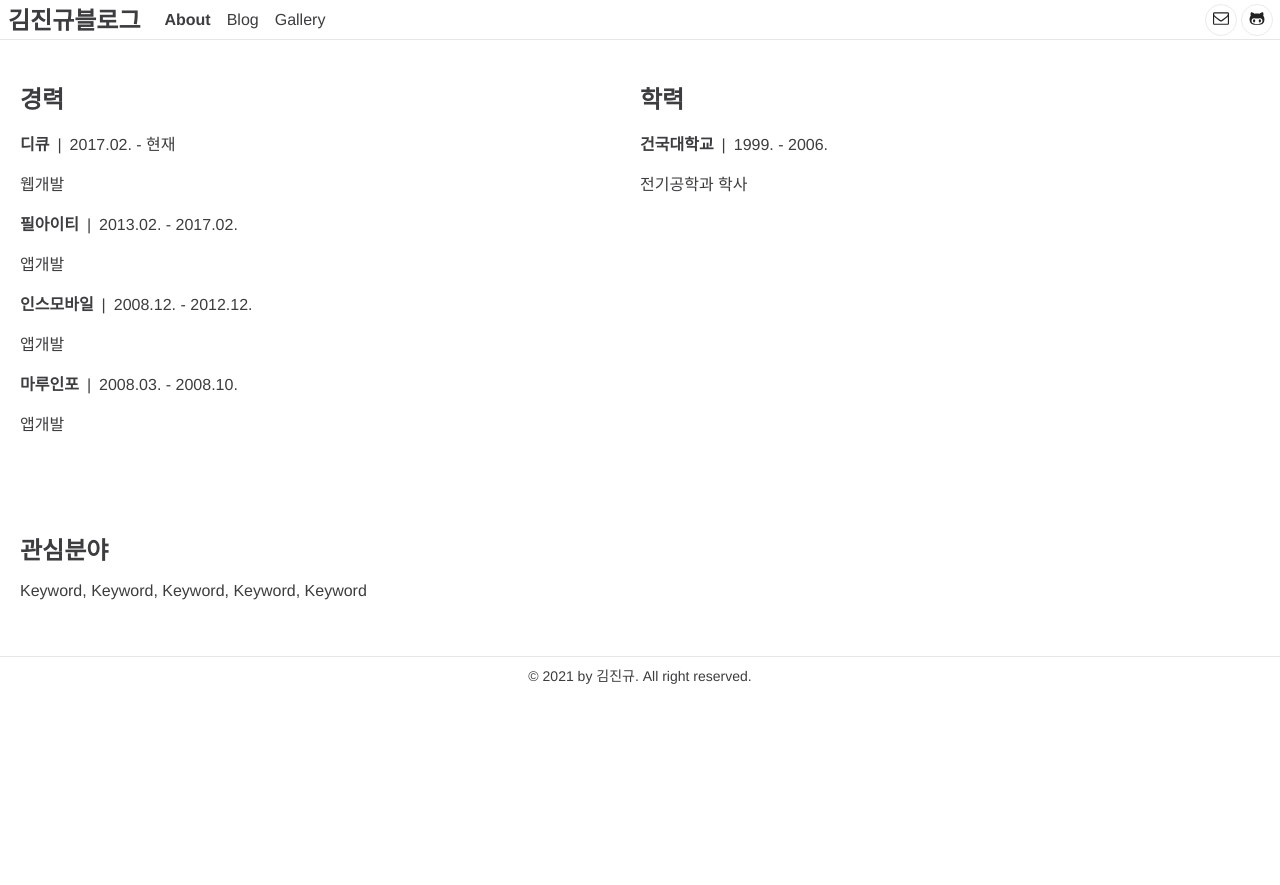
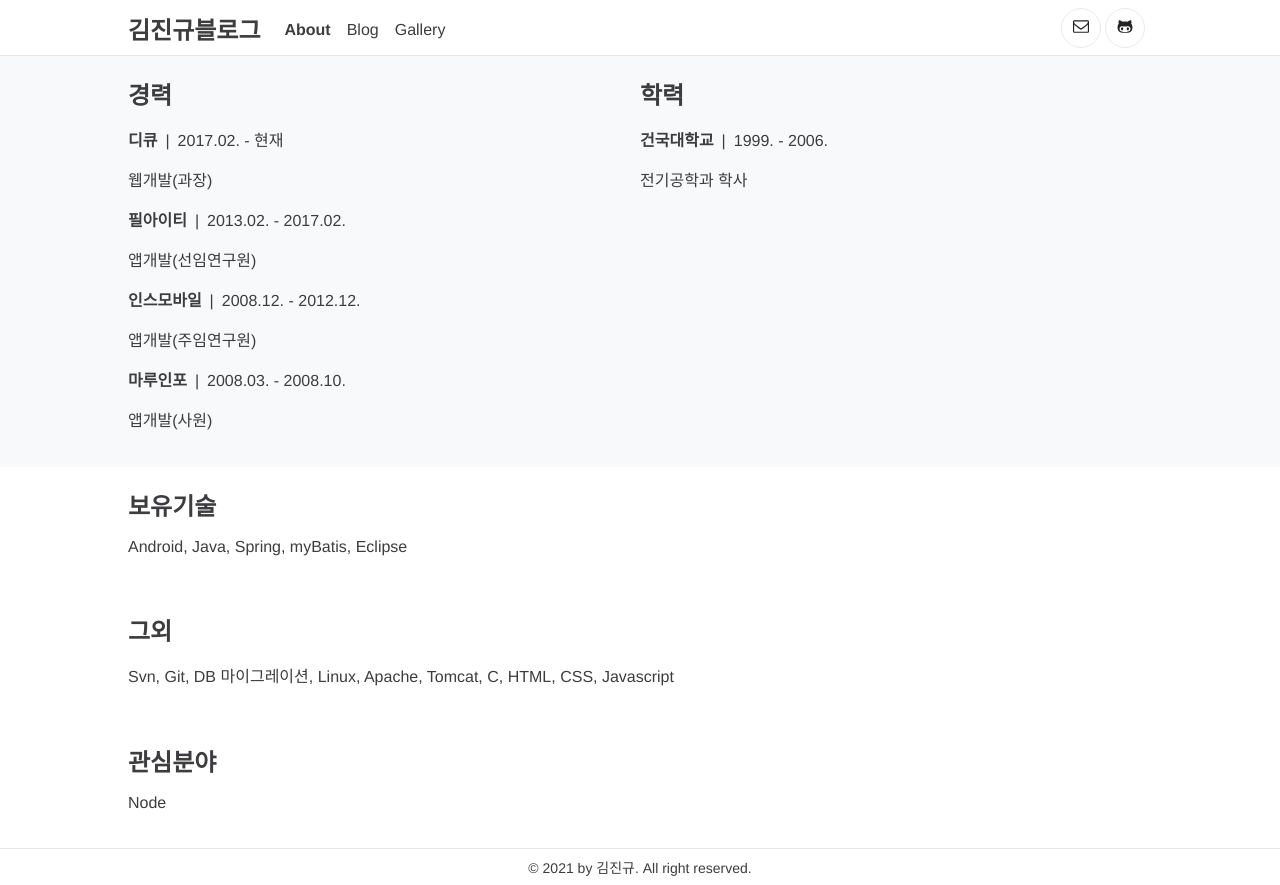
Before and after one commit to RedPeanut/redpeanut.github.io.src-archived, a Gatsby site: page /about in a window 1280 px wide. Before the commit the page ends 800 px from the top, so only its background shows below. Built offline with nearby package versions, Linux system fonts and the light colour scheme; Gatsby itself is replaced by a stand-in of ours.

Commit message:
스타일 전반적으로 만짐

```diff
--- a/src/components/Layout.tsx
+++ b/src/components/Layout.tsx
@@ -1,20 +1,25 @@
-import React, { useState } from "react"
+import React, { ReactNode } from "react"
 import { Helmet } from 'react-helmet'
 import "../../static/css/style.css"
 import Icon from "./Icon"
 import ICONS from "../utils/icons"
 import { Link } from "gatsby"
 
-export default function Layout({ children }) {
+interface LayoutProps {
+  className: string
+  children?: ReactNode
+}
+
+export default function Layout({ className, children }) {
   return (
-    <>
+    <div className={className}>
       <Helmet>
         <title>김진규블로그</title>
         {/* <link rel="stylesheet" href={style} /> */}
       </Helmet>
       {/* <Styled.GlobalStyle /> */}
       { children }
-    </>
+    </div>
   )
 }
 
@@ -28,7 +33,7 @@ export function PlainLayout({ children }) {
 
 interface HomeLayoutProps {
   index: number
-  children: any
+  children?: ReactNode
 }
 
 export function HomeLayout({ index = 0, children }: HomeLayoutProps) {
@@ -37,8 +42,9 @@ export function HomeLayout({ index = 0, children }: HomeLayoutProps) {
   console.log("index = " + index)
 
   return (
-    <Layout>
+    <Layout className="home layout">
         <header>
+          <div className="wrap">
             <h1>
               <a className="" href="/">김진규블로그</a>
             </h1>
@@ -64,10 +70,13 @@ export function HomeLayout({ index = 0, children }: HomeLayoutProps) {
                 </a>
               </li>
             </ul>
+          </div>
         </header>
         { children }
         <footer>
-        © 2021 by 김진규. All right reserved.
+          <div className="wrap">
+            <p>© 2021 by 김진규. All right reserved.</p>
+          </div>
         </footer>
     </Layout>
   )
--- a/src/pages/about.tsx
+++ b/src/pages/about.tsx
@@ -4,24 +4,26 @@ import { HomeLayout } from "../components/Layout"
 export default function index() {
   return (
     <HomeLayout index={0}>
+      <div className="about">
         <section className="career">
+          <div className="wrap">
             <div>
               <h1>경력</h1>
               <div className="item">
               <b>디큐</b><span className="period">2017.02. - 현재</span>
-          <span className="position">웹개발</span>
+              <span className="position">웹개발(과장)</span>
               </div>
               <div className="item">
               <b>필아이티</b><span className="period">2013.02. - 2017.02.</span>
-          <span className="position">앱개발</span>
+              <span className="position">앱개발(선임연구원)</span>
               </div>
               <div className="item">
               <b>인스모바일</b><span className="period">2008.12. - 2012.12.</span>
-          <span className="position">앱개발</span>
+              <span className="position">앱개발(주임연구원)</span>
               </div>
               <div className="item">
               <b>마루인포</b><span className="period">2008.03. - 2008.10.</span>
-          <span className="position">앱개발</span>
+              <span className="position">앱개발(사원)</span>
               </div>
             </div>
             <div>
@@ -31,13 +33,33 @@ export default function index() {
               <span className="position">전기공학과 학사</span>
               </div>
             </div>
+          </div>
+        </section>
+        <section className="skill">
+          <div className="wrap">
+            <h1>보유기술</h1>
+            <div className="line">
+              Android, Java, Spring, myBatis, Eclipse
+            </div>
+          </div>
+        </section>
+        <section className="skill">
+          <div className="wrap">
+            <h1>그외</h1>
+            <div className="line">
+              Svn, Git, DB 마이그레이션, Linux, Apache, Tomcat, C, HTML, CSS, Javascript
+            </div>
+          </div>
         </section>
         <section className="interest">
+          <div className="wrap">
             <h1>관심분야</h1>
             <div className="line">
-          Keyword, Keyword, Keyword, Keyword, Keyword
+              Node
+            </div>
           </div>
         </section>
+      </div>
     </HomeLayout>
   )
 }
--- a/static/css/style.css
+++ b/static/css/style.css
@@ -5,29 +5,34 @@ html,body {}
 a {text-decoration:none;}
 li {list-style:none;}
 
-header {position:relative;padding:0 8px;height:40px;border-bottom:1px solid rgb(230,230,230);}
-header h1 {display:inline-block;}
+header {position:relative;padding:0 8px;height:56px;border-bottom:1px solid rgb(230,230,230);}
+header h1 {display:inline-block;line-height:56px;}
 header h1 a {font-weight:bold;font-size:24px;}
 header nav {margin-left:16px;display:inline-block;}
 header nav ul li {float:left;}
 header nav ul li a {font-weight:300;padding:8px;}
 header nav ul li a.active {font-weight:bold;}
-header ul.contacts {position:absolute;right:5px;top:0;line-height:40px;}
+header ul.contacts {position:absolute;right:5px;top:8px;line-height:40px;}
 header ul.contacts li {float:left;}
-header ul.contacts li {line-height:32px;text-align:center;width:32px;height:32px;margin:4px 2px;border-radius:50%;border:1px solid #ebebeb;}
+header ul.contacts li {line-height:40px;text-align:center;width:40px;height:40px;margin:0 2px;border-radius:50%;border:1px solid #ebebeb;}
 header ul.contacts li a svg {display:inline-block;width:16px;height:16px;margin:0 3px;}
 header ul.contacts li a svg {fill:#222;}
 header ul.contacts li a:hover svg {fill:#5d93ff;}
+footer {text-align:center;font-size:14px;padding:8px 0;border-top:1px solid rgb(230,230,230);}
+.wrap {max-width:1024px;margin: 0 auto;}
+header .wrap {position:relative;}
 
-section {padding:40px 20px;position:relative;}
-section.career {display:flex;}
-section.career div {width:50%;display:inline-block;}
-section.career div .item {margin:16px 0;display:block;width:100%;}
-section.career div .item b {}
-section.career div .item .period {}
-section.career div .item .period::before {content:'|';margin:0 8px;}
-section.career div .item .position {display:block;margin-top:16px;}
+.about section {padding:20px 20px;position:relative;}
+.about section .line {margin:16px 0;display:block;width:100%;}
+.about section.career {background-color:rgb(248,249,250);}
+.about section.career .wrap {display:flex;}
+.about section.career .wrap div {width:50%;display:inline-block;}
+.about section.career .wrap div .item {margin:16px 0;display:block;width:100%;}
+.about section.career .wrap div .item b {}
+.about section.career .wrap div .item .period {}
+.about section.career .wrap div .item .period::before {content:'|';margin:0 8px;}
+.about section.career .wrap div .item .position {display:block;margin-top:16px;}
 
-section.interest .line {margin:16px 0;display:block;width:100%;}
-
-footer {text-align:center;font-size:14px;padding:8px 0;border-top:1px solid rgb(230,230,230);}
+.blog {}
+.gallery {}
+.portfolio {}
```
Lines whose indentation alone changed are shown as unchanged.
